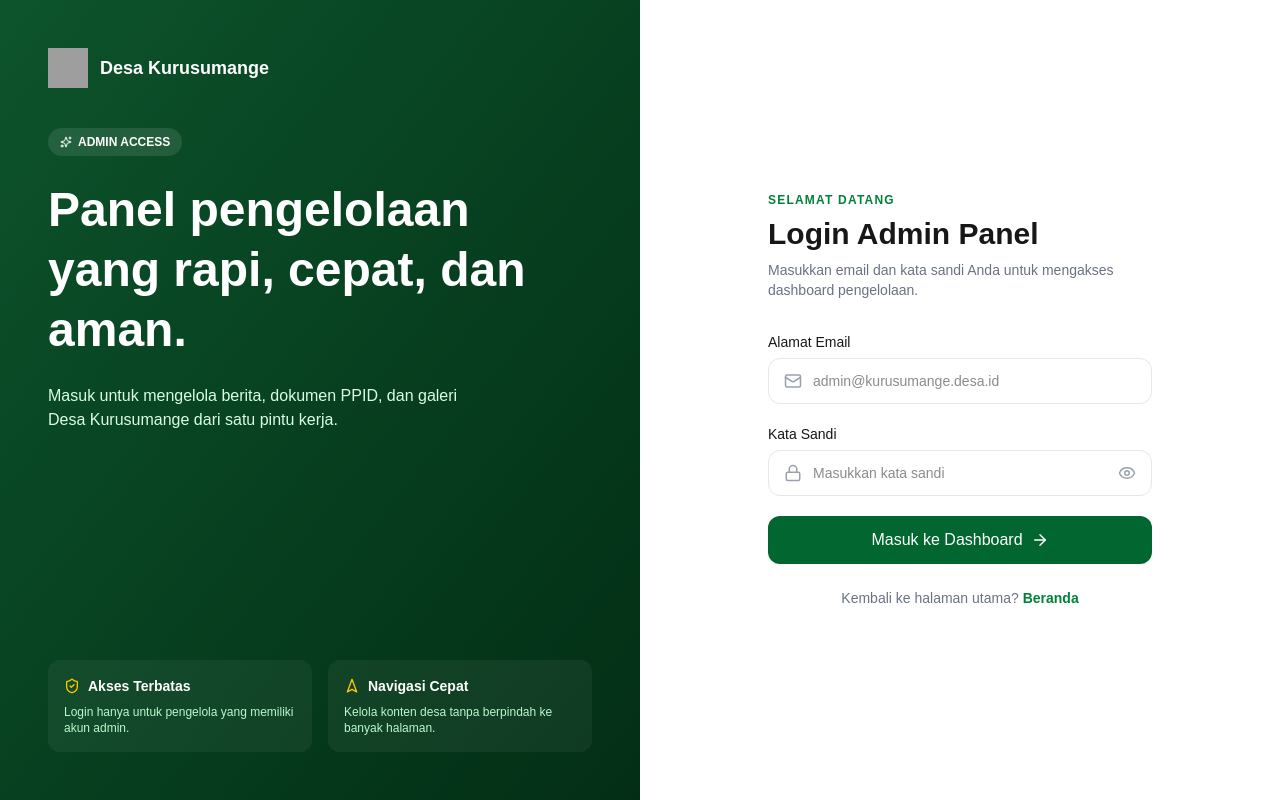
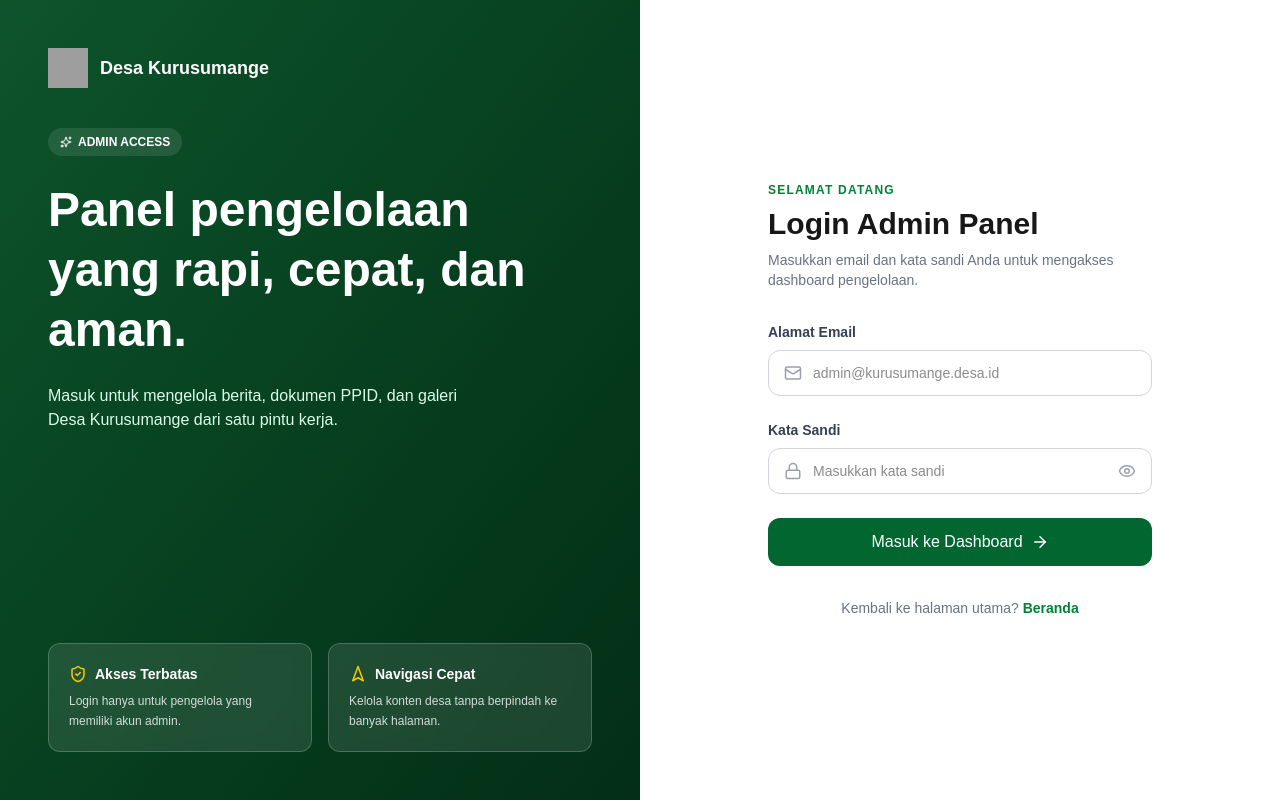
Before and after one commit to ZizahAwaliyah/Web-Desa-Kurusumange, a Next.js app: page /admin/login in a window 1280 px wide. Built offline with nearby package versions, Linux system fonts and the light colour scheme; grey boxes are pictures that could not be loaded.

Commit message:
Fix error sebelum deploy

```diff
--- a/app/admin/login/page.tsx
+++ b/app/admin/login/page.tsx
@@ -57,35 +57,35 @@ export default function LoginPage() {
         </div>
 
         <div className="grid grid-cols-2 gap-4">
-          <div className="bg-white/5 rounded-xl p-4">
+          <div className="bg-white/10 rounded-xl p-5 border border-white/20 backdrop-blur-sm">
             <div className="flex items-center gap-2 mb-2">
-              <ShieldCheck size={16} className="text-yellow-400" />
-              <p className="font-semibold text-sm">Akses Terbatas</p>
+              <ShieldCheck size={18} className="text-yellow-400" />
+              <p className="font-semibold text-sm text-white">Akses Terbatas</p>
             </div>
-            <p className="text-green-200 text-xs">Login hanya untuk pengelola yang memiliki akun admin.</p>
+            <p className="text-white/80 text-xs leading-relaxed">Login hanya untuk pengelola yang memiliki akun admin.</p>
           </div>
-          <div className="bg-white/5 rounded-xl p-4">
+          <div className="bg-white/10 rounded-xl p-5 border border-white/20 backdrop-blur-sm">
             <div className="flex items-center gap-2 mb-2">
-              <Navigation2 size={16} className="text-yellow-400" />
-              <p className="font-semibold text-sm">Navigasi Cepat</p>
+              <Navigation2 size={18} className="text-yellow-400" />
+              <p className="font-semibold text-sm text-white">Navigasi Cepat</p>
             </div>
-            <p className="text-green-200 text-xs">Kelola konten desa tanpa berpindah ke banyak halaman.</p>
+            <p className="text-white/80 text-xs leading-relaxed">Kelola konten desa tanpa berpindah ke banyak halaman.</p>
           </div>
         </div>
       </div>
 
       {/* Panel Kanan — Form */}
       <div className="flex items-center justify-center p-6 md:p-12 bg-white">
-        <div className="w-full max-w-sm">
-          <p className="text-green-700 text-xs font-semibold tracking-widest mb-2">SELAMAT DATANG</p>
+        <div className="w-full max-w-sm flex flex-col justify-center">
+          <p className="text-green-700 text-xs font-bold tracking-widest mb-2">SELAMAT DATANG</p>
           <h2 className="text-3xl font-bold mb-2">Login Admin Panel</h2>
           <p className="text-gray-500 text-sm mb-8">
             Masukkan email dan kata sandi Anda untuk mengakses dashboard pengelolaan.
           </p>
 
-          <form onSubmit={handleLogin} className="space-y-5">
-            <div>
-              <label className="text-sm font-medium block mb-1.5">Alamat Email</label>
+          <form onSubmit={handleLogin} className="flex flex-col gap-6">
+            <div className="flex flex-col gap-2">
+              <label className="text-sm font-semibold text-gray-700">Alamat Email</label>
               <div className="relative">
                 <Mail size={18} className="absolute left-4 top-1/2 -translate-y-1/2 text-gray-400" />
                 <input
@@ -93,14 +93,14 @@ export default function LoginPage() {
                   required
                   value={email}
                   onChange={(e) => setEmail(e.target.value)}
-                  className="w-full border border-gray-200 rounded-xl pl-11 pr-4 py-3 text-sm focus:outline-none focus:ring-2 focus:ring-green-700"
+                  className="w-full border border-gray-300 rounded-xl pl-11 pr-4 py-3 text-sm focus:outline-none focus:border-green-700 focus:ring-1 focus:ring-green-700 transition-shadow"
                   placeholder="admin@kurusumange.desa.id"
                 />
               </div>
             </div>
 
-            <div>
-              <label className="text-sm font-medium block mb-1.5">Kata Sandi</label>
+            <div className="flex flex-col gap-2">
+              <label className="text-sm font-semibold text-gray-700">Kata Sandi</label>
               <div className="relative">
                 <Lock size={18} className="absolute left-4 top-1/2 -translate-y-1/2 text-gray-400" />
                 <input
@@ -108,34 +108,34 @@ export default function LoginPage() {
                   required
                   value={password}
                   onChange={(e) => setPassword(e.target.value)}
-                  className="w-full border border-gray-200 rounded-xl pl-11 pr-11 py-3 text-sm focus:outline-none focus:ring-2 focus:ring-green-700"
+                  className="w-full border border-gray-300 rounded-xl pl-11 pr-11 py-3 text-sm focus:outline-none focus:border-green-700 focus:ring-1 focus:ring-green-700 transition-shadow"
                   placeholder="Masukkan kata sandi"
                 />
                 <button
                   type="button"
                   onClick={() => setShowPassword(!showPassword)}
-                  className="absolute right-4 top-1/2 -translate-y-1/2 text-gray-400 hover:text-gray-600"
+                  className="absolute right-4 top-1/2 -translate-y-1/2 text-gray-400 hover:text-green-700 transition-colors"
                 >
                   {showPassword ? <EyeOff size={18} /> : <Eye size={18} />}
                 </button>
               </div>
             </div>
 
-            {error && <p className="text-red-600 text-sm">{error}</p>}
+            {error && <p className="text-red-600 text-sm font-medium">{error}</p>}
 
             <button
               type="submit"
               disabled={loading}
-              className="w-full flex items-center justify-center gap-2 bg-green-800 text-white font-medium py-3 rounded-xl hover:bg-green-900 transition-colors disabled:opacity-50"
+              className="w-full flex items-center justify-center gap-2 bg-green-800 text-white font-medium py-3 rounded-xl hover:bg-green-900 transition-colors duration-200 disabled:opacity-50"
             >
               {loading ? 'Memproses...' : 'Masuk ke Dashboard'}
               {!loading && <ArrowRight size={18} />}
             </button>
           </form>
 
-          <p className="text-center text-sm text-gray-500 mt-6">
+          <p className="text-center text-sm text-gray-500 mt-8">
             Kembali ke halaman utama?{' '}
-            <Link href="/" className="text-green-700 font-semibold hover:underline">
+            <Link href="/" className="text-green-700 font-bold hover:underline">
               Beranda
             </Link>
           </p>
--- a/app/berita/[slug]/page.tsx
+++ b/app/berita/[slug]/page.tsx
@@ -57,7 +57,7 @@ export default async function DetailBeritaPage({
       <h1 className="text-3xl font-bold mb-6">{berita.judul}</h1>
 
       {berita.gambar_url && (
-        <img src={b.gambar_url} alt={b.judul} className="w-full h-32 object-cover group-hover:scale-105 transition-transform duration-300" />
+        <img src={berita.gambar_url} alt={berita.judul} className="w-full h-32 object-cover group-hover:scale-105 transition-transform duration-300" />
       )}
 
       <div className="prose max-w-none text-gray-700 space-y-4 mb-10">
```
